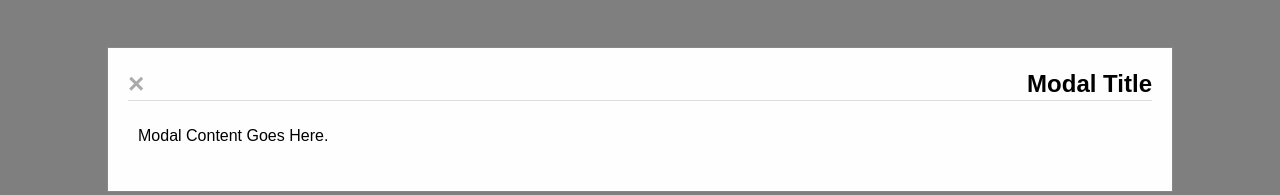
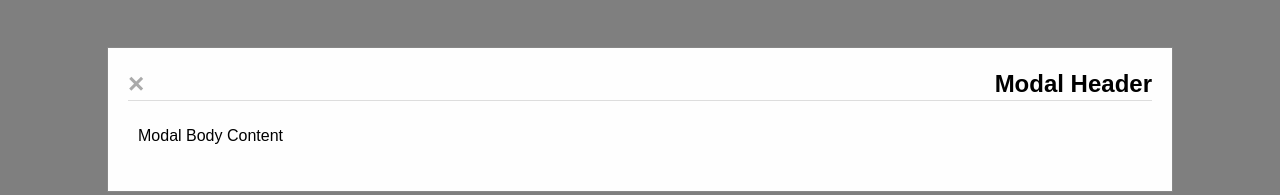
Before and after one commit to acciojob/modal-magic-DrSuraj, a website: page main.html in a window 1280 px wide. Both pictures are taken after a click on the button "Open Modal". Shown: the part 145-340 px from the top of the page. Drawn offline with Linux system fonts and the light colour scheme.

Commit message:
created a submission

```diff
--- a/main.html
+++ b/main.html
@@ -16,10 +16,10 @@
         <div class="modal-content">
             <div class="modal-header">
                 <span class="close" id="closeModalBtn">&times;</span>
-                <h2>Modal Title</h2>
+                <h2>Modal Header</h2>
             </div>
             <div class="modal-body">
-                <p>Modal Content Goes Here.</p>
+                <p>Modal Body Content</p>
             </div>
         </div>
     </div>
```
